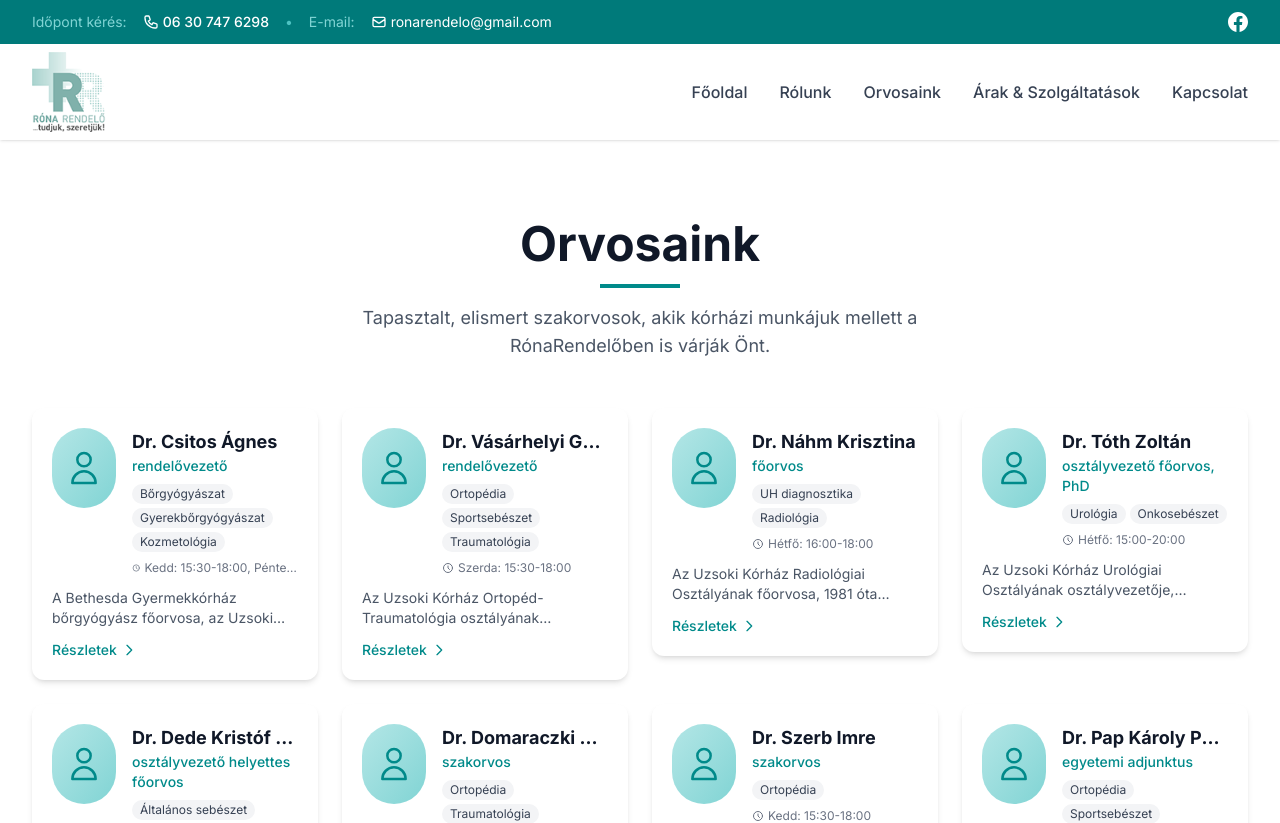
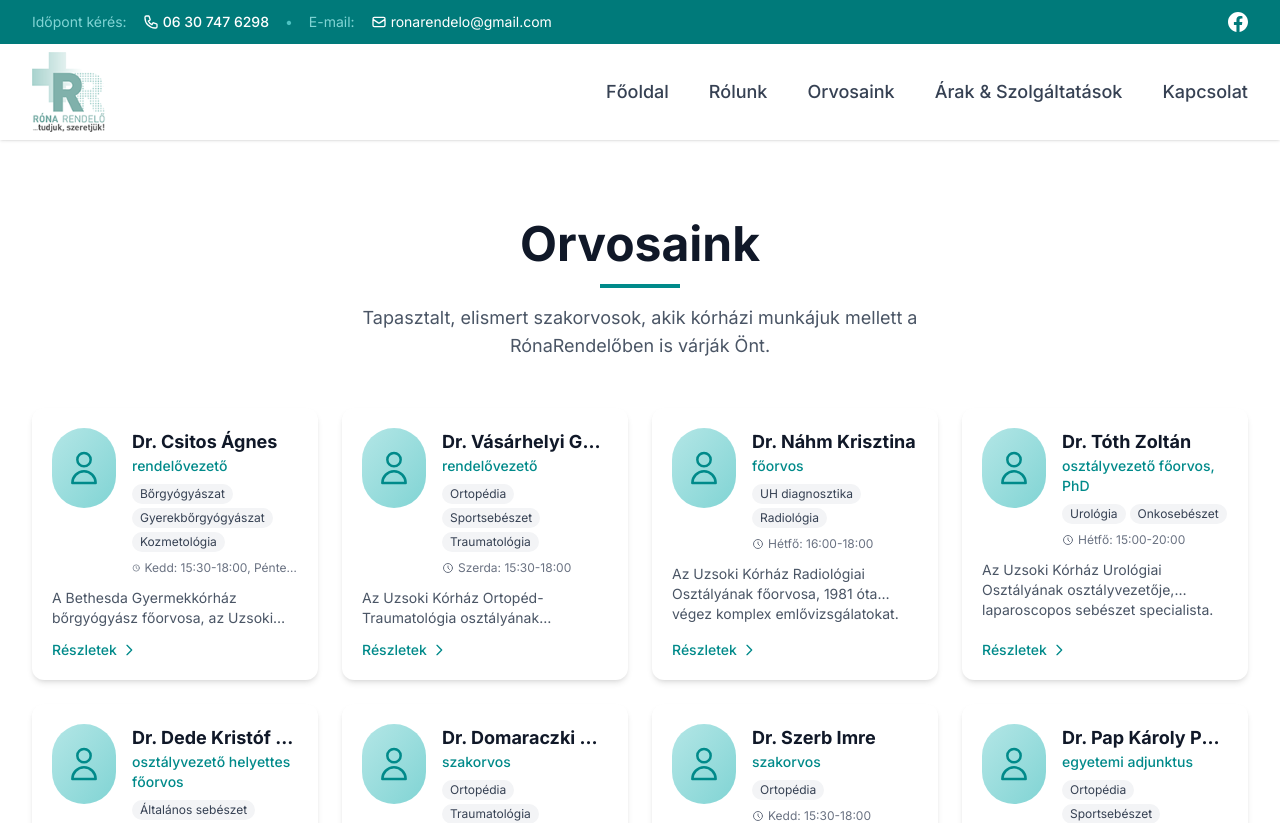
Before and after one commit to krisztajo/rona-static, a Next.js app: page /orvosaink in a window 1280 px wide. Shown: the top 823 px of the page. Built offline with nearby package versions, Linux system fonts and the light colour scheme.

Commit message:
Fix nav font size, equal height doctor cards

```diff
--- a/src/components/DoctorCard.tsx
+++ b/src/components/DoctorCard.tsx
@@ -8,8 +8,8 @@ interface DoctorCardProps {
 
 export default function DoctorCard({ doctor }: DoctorCardProps) {
   return (
-    <Link href={`/orvosaink/${doctor.id}`} className="group">
-      <div className="bg-white rounded-xl shadow-md overflow-hidden hover:shadow-xl transition-shadow duration-300 p-5">
+    <Link href={`/orvosaink/${doctor.id}`} className="group h-full">
+      <div className="bg-white rounded-xl shadow-md overflow-hidden hover:shadow-xl transition-shadow duration-300 p-5 h-full flex flex-col">
         <div className="flex items-start gap-4">
           {/* Small oval photo */}
           <div className="flex-shrink-0">
@@ -60,7 +60,7 @@ export default function DoctorCard({ doctor }: DoctorCardProps) {
         </div>
 
         {/* Short bio */}
-        <p className="text-gray-600 text-sm line-clamp-2 mt-3">{doctor.shortBio}</p>
+        <p className="text-gray-600 text-sm line-clamp-2 mt-3 flex-grow">{doctor.shortBio}</p>
 
         {/* CTA */}
         <div className="mt-3 flex items-center text-rona-600 font-medium text-sm group-hover:text-rona-700">
--- a/src/components/Header.tsx
+++ b/src/components/Header.tsx
@@ -71,12 +71,12 @@ export default function Header() {
           </Link>
 
           {/* Desktop Navigation */}
-          <div className="hidden md:flex items-center gap-8">
+          <div className="hidden md:flex items-center gap-10">
             {navigation.map((item) => (
               <Link
                 key={item.name}
                 href={item.href}
-                className="text-gray-700 hover:text-rona-600 font-medium transition-colors"
+                className="text-gray-700 hover:text-rona-600 font-medium text-lg transition-colors"
               >
                 {item.name}
               </Link>
```
